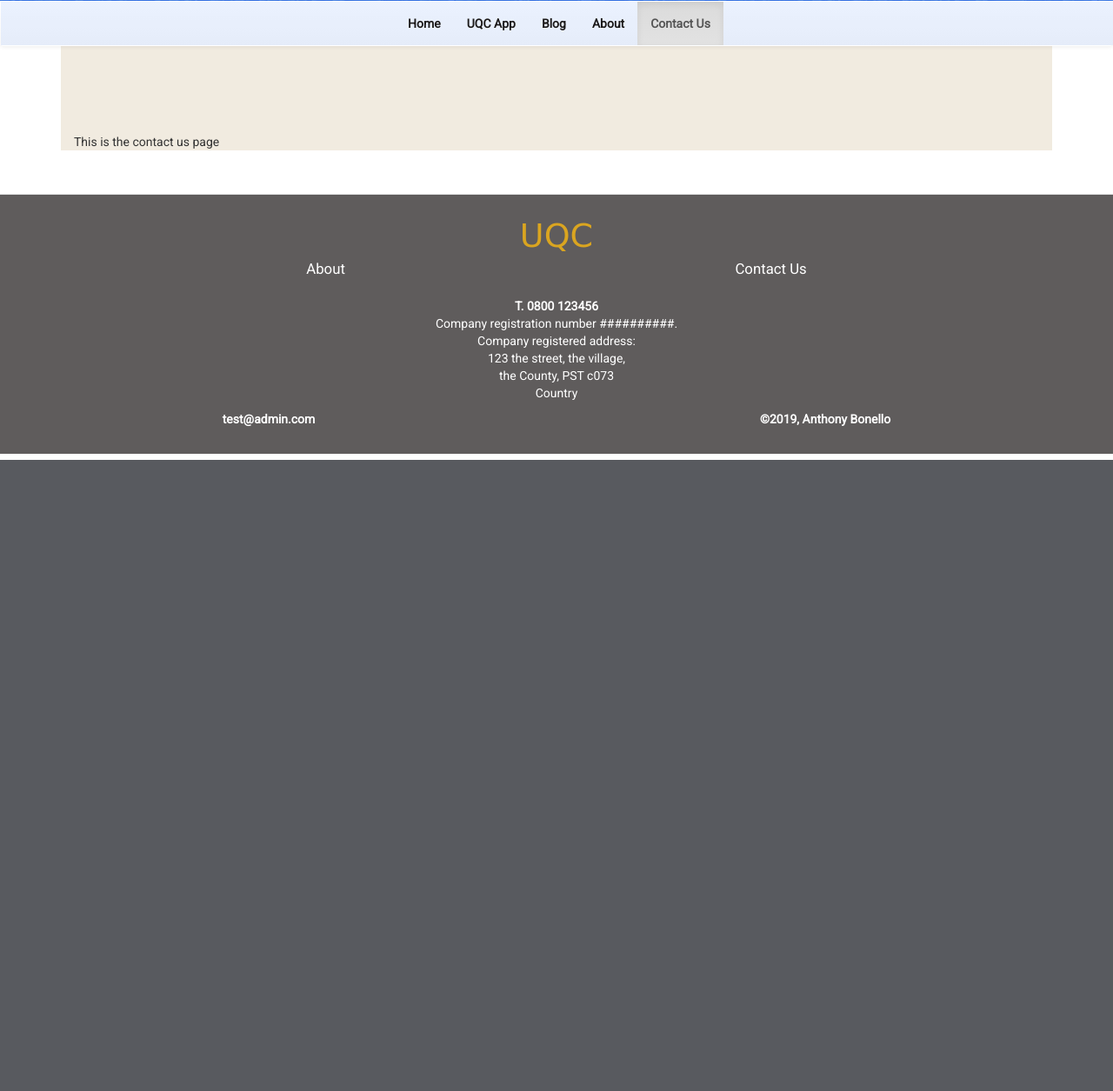
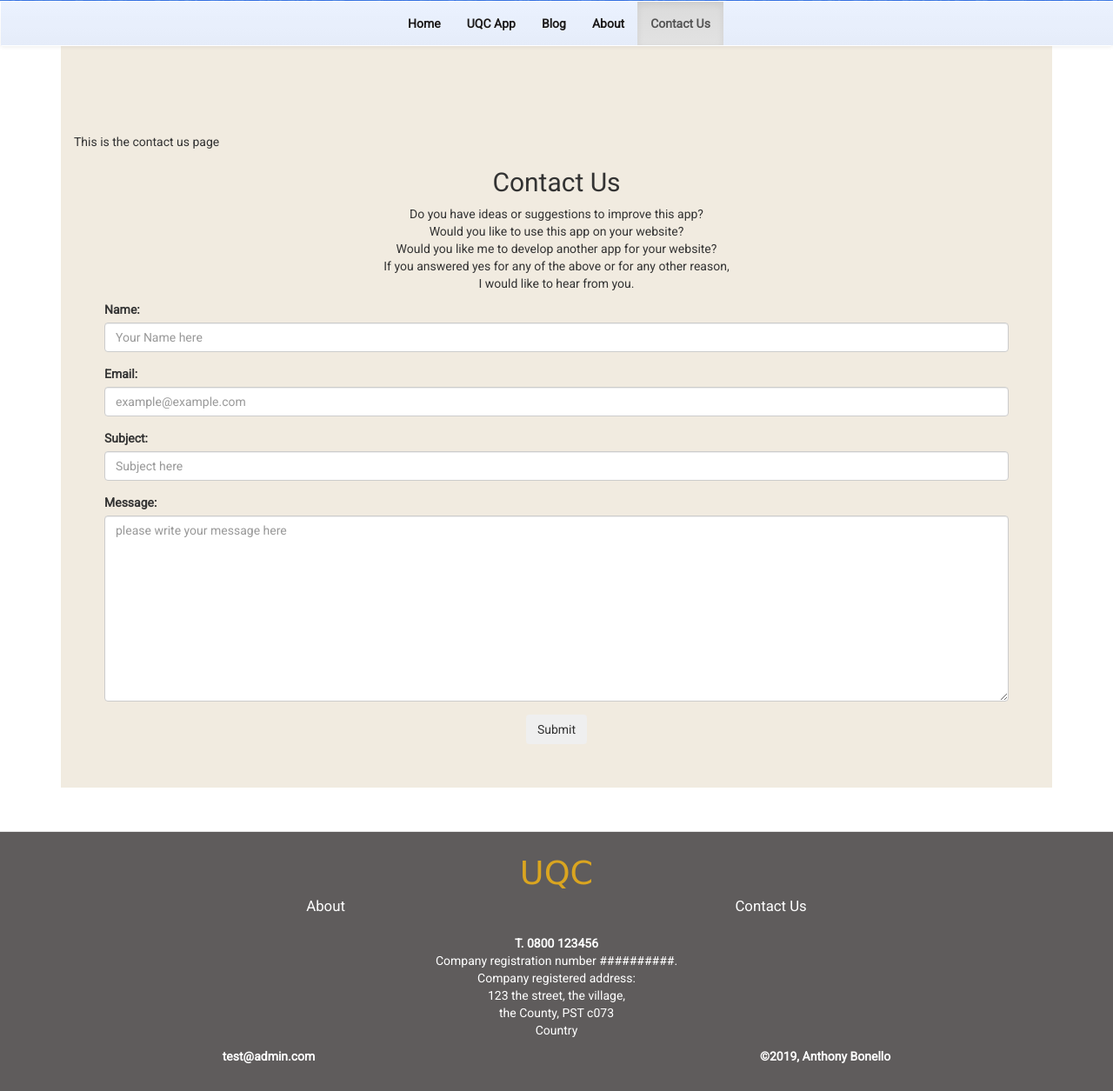
Before and after one commit to abonello/project_5, a Django app: page /contact/ in a window 1280 px wide. Shown: the part 271-1526 px from the top of the page at 87% size. Before the commit the page ends 800 px from the top, so only its background shows below. Run offline with Django 3.2, Linux system fonts and the light colour scheme; some libraries are stand-ins or nearby versions; some web fonts are replaced.

Commit message:
Have code needed to send an email.

```diff
--- a/UniQueCorn/settings.py
+++ b/UniQueCorn/settings.py
@@ -210,6 +210,7 @@ MESSAGE_STORAGE = "django.contrib.messages.storage.session.SessionStorage"
 
 # Using my email to send emails.
 EMAIL_USE_SSL = True  # email encryption used by gmail
+#EMAIL_USE_TLS =  # True or False
 EMAIL_HOST = os.environ.get("EMAIL_HOST_WEBADMIN")
 EMAIL_HOST_USER = os.environ.get("EMAIL_ADDRESS_WEBADMIN")
 EMAIL_HOST_PASSWORD = os.environ.get("EMAIL_PASSWORD_WEBADMIN")
--- a/home/templates/contact.html
+++ b/home/templates/contact.html
@@ -17,4 +17,63 @@ UniQueCorn - Issue Tracker | Contact
 
 {% block content %}
 This is the contact us page
+
+<div class="row">
+    <div class="col-md-12">
+        <div class="section-title text-center">
+            <h2>Contact Us</h2>
+            <p>Do you have ideas or suggestions to improve this app? <br>
+                Would you like to use this app on your website? <br>
+                Would you like me to develop another app for your website?<br>
+                If you answered yes for any of the above or for any other reason,<br>
+                I would like to hear from you. </p>
+        </div>
+    </div>
+</div>
+<div class="row">
+    <div class="col-xs-12 contact-form-container">
+        <!-- <form action='/contact' method='POST'>
+                <input name='name'>
+                <input name='email'>
+                <input name='subject'>
+                <input name='message'>
+                <input type='submit'>
+            </form> -->
+        <!-- <form action='/contact' method="POST" id="contactForm" data-toggle="validator" role="form"> -->
+        <form method="POST" id="contactForm" data-toggle="validator" role="form">
+            {% csrf_token %}
+            <div class="form-group">
+                <label for="id_name" id="nameLabel">Name:</label>
+                <input type="text" class="form-control" id="id_name" name="name" placeholder="Your Name here" required />
+            </div>
+            <div class="form-group">
+                <label for="id_email" id="emailLabel">Email:</label>
+                <input type="email" class="form-control" id="id_email" name="email" placeholder="example@example.com"
+                    required />
+            </div>
+            <div class="form-group">
+                <label for="id_subject" id="subjectLabel">Subject:</label>
+                <input type="text" class="form-control" id="id_subject" name="subject" placeholder="Subject here" required />
+            </div>
+            <div class="form-group">
+                <label for="id_message" id="is_messageLabel">Message:</label>
+                <textarea class="form-control" name="message" id="id_message" cols="30" rows="10"
+                    placeholder="please write your message here" required minlength="3"></textarea>
+            </div>
+            <div class="padding">
+                <button type="submit" class="btn center-block section dusty" id="btn-submit">Submit</button>
+            </div>
+
+        </form>
+    </div>
+</div>
+
+
+
+
+
+
+
+
+
 {% endblock %}
--- a/home/views.py
+++ b/home/views.py
@@ -1,4 +1,6 @@
-from django.shortcuts import render, HttpResponse
+from django.shortcuts import render, HttpResponse, redirect, reverse
+from django.core.mail import send_mail
+from django.contrib import messages
 
 def index(request):
     """Display the home page."""
@@ -20,4 +22,84 @@ def uqc_app(request):
 
 def contact(request):
     """Display the contact us page."""
+    '''
+    send_mail(
+        'subject',
+        'email message',
+        'from email',
+        ['list of recipient emails'],
+        fail_silently=False
+     )
+     '''
+    if request.method == 'POST':
+        print("POST method used")
+        try:
+            # print(request.POST.get('subject'))
+            subject = request.POST.get('subject')
+            print(subject)
+            name = request.POST.get('name')
+            print(name)
+            email = request.POST.get('email')
+            print(email)
+            message = request.POST.get('message')
+            print(message)
+
+            message_body = "Email sent by {} ({}) through the UniQueCorn website.\n\n{}".format(name, email, message)
+            # form = ContactForm(request.POST)
+            # if form.is_valid():  # All validation rules pass
+            # Process the data in form.cleaned_data
+            # ...
+
+                # print(form.cleaned_data['subject'])
+        #     name = request.form['name']
+        #     email = request.form['email']
+            # subject = request.form['subject']
+        #     message = request.form['message']
+        #     msg = Message(subject, sender=email, recipients=[
+        #                 app.config['MAIL_DEFAULT_SENDER']])
+        #     msg.body = "{} sent the following message through the Nutrition website: \n\n{}".format(
+        #         name, message)
+        #     mail.send(msg)
+        #     return render_template("message_sent.html", name=name, email=email, subject=subject, message=message)
+        except Exception as e:
+            messages.error(request, "Your email has failed.")
+            return redirect(reverse('index'))
+
+        send_mail(
+            subject,
+            message_body,
+            'websiteadmin@anthonybonello.co.uk',
+            ['websiteadmin@anthonybonello.co.uk'],
+            fail_silently=False
+        )
+        messages.success(request, "You have sent an email successfully.")
+        return redirect(reverse('index'))
+
+    print("GET method used")
     return render(request, "contact.html")
+
+
+
+'''
+@app.route("/contact", methods=['GET', 'POST'])
+def contact():
+    if request.method == "GET":
+        return render_template("contact.html")
+    try:
+        name = request.form['name']
+        email = request.form['email']
+        subject = request.form['subject']
+        message = request.form['message']
+        msg = Message(subject, sender=email, recipients=[
+                      app.config['MAIL_DEFAULT_SENDER']])
+        msg.body = "{} sent the following message through the Nutrition website: \n\n{}".format(
+            name, message)
+        mail.send(msg)
+        return render_template("message_sent.html", name=name, email=email, subject=subject, message=message)
+    except Exception as e:
+        return render_template("message_error.html", email=email)
+'''
+
+'''
+ERROR EXAMPLE:
+smtplib.SMTPRecipientsRefused: {'websiteadmin@anthonybonello.co.uk': (550, b'Verification failed for <anthony@hotmail>\nThe mail server could not deliver mail to anthonybonello_music@hotmail.  The account or domain may not exist, they may be blacklisted, or missing the proper dns entries.\nSender verify failed')}'''
--- a/templates/base.html
+++ b/templates/base.html
@@ -973,8 +973,16 @@
              }
         }
 
+        /* CONTACT */
+        .contact-form-container {
+            padding: 0 calc(10px + 3vw) 50px calc(10px + 3vw);
+        }
 
-
+        @media screen and (min-width: 768px) {
+            .contact-form-container {
+                padding: 0 50px 50px 50px;
+            }
+        }
 
 
         /* END MAIN CONTENT */
@@ -1152,7 +1160,6 @@
                     <li {% if request.path == uqc_app %}class="active"{% endif %}><a href="{{ uqc_app }}">UQC App {% if request.path == uqc_app %}<span class="sr-only">(current)</span>{% endif %}</a></li>
                     <li {% if request.path == blog %}class="active"{% endif %}><a href="{{ blog }}">Blog {% if request.path == blog %}<span class="sr-only">(current)</span>{% endif %}</a></li>
                     <li {% if request.path == about %}class="active"{% endif %}><a href="{{ about }}">About {% if request.path == about %}<span class="sr-only">(current)</span>{% endif %}</a></li>
-
                     <li {% if request.path == contact %}class="active"{% endif %}><a href="{{ contact }}">Contact Us {% if request.path == contact %}<span class="sr-only">(current)</span>{% endif %}</a></li>
                 </ul>
             </div><!-- /.navbar-collapse -->
```
Also changed, not shown: db.sqlite3.
